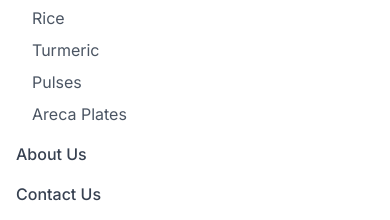
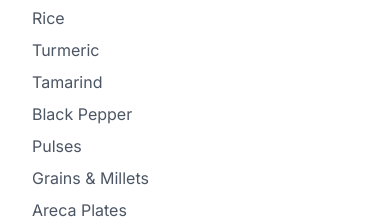
Before and after one commit to mdanouf44-cyber/JangamaJyothii, a Next.js app: page / in a window 390 px wide. Both pictures are taken after a click on the button 354 px from the left and 58 px from the top of the page. Shown: the part 295-515 px from the top of the page. Built offline with nearby package versions, Linux system fonts and the light colour scheme; no server answers.

Commit message:
Add missing products to mobile dropdown menu - Added Tamarind, Black Pepper, and Grains & Millets to mobile navigation

```diff
--- a/src/components/Header.tsx
+++ b/src/components/Header.tsx
@@ -59,8 +59,17 @@ const Header = () => {
                     <Link href="/products/turmeric" className="block px-4 py-2 text-gray-700 hover:bg-green-50 hover:text-green-600">
                       Turmeric
                     </Link>
+                    <Link href="/products/tamarind" className="block px-4 py-2 text-gray-700 hover:bg-green-50 hover:text-green-600">
+                      Tamarind
+                    </Link>
+                    <Link href="/products/black-pepper" className="block px-4 py-2 text-gray-700 hover:bg-green-50 hover:text-green-600">
+                      Black Pepper
+                    </Link>
                     <Link href="/products/pulses" className="block px-4 py-2 text-gray-700 hover:bg-green-50 hover:text-green-600">
                       Pulses
+                    </Link>
+                    <Link href="/products/grains-millets" className="block px-4 py-2 text-gray-700 hover:bg-green-50 hover:text-green-600">
+                      Grains & Millets
                     </Link>
                     <Link href="/products/areca-plates" className="block px-4 py-2 text-gray-700 hover:bg-green-50 hover:text-green-600">
                       Areca Plates
@@ -120,8 +129,17 @@ const Header = () => {
                   <Link href="/products/turmeric" className="block text-gray-600 hover:text-green-600">
                     Turmeric
                   </Link>
+                  <Link href="/products/tamarind" className="block text-gray-600 hover:text-green-600">
+                    Tamarind
+                  </Link>
+                  <Link href="/products/black-pepper" className="block text-gray-600 hover:text-green-600">
+                    Black Pepper
+                  </Link>
                   <Link href="/products/pulses" className="block text-gray-600 hover:text-green-600">
                     Pulses
+                  </Link>
+                  <Link href="/products/grains-millets" className="block text-gray-600 hover:text-green-600">
+                    Grains & Millets
                   </Link>
                   <Link href="/products/areca-plates" className="block text-gray-600 hover:text-green-600">
                     Areca Plates
```
